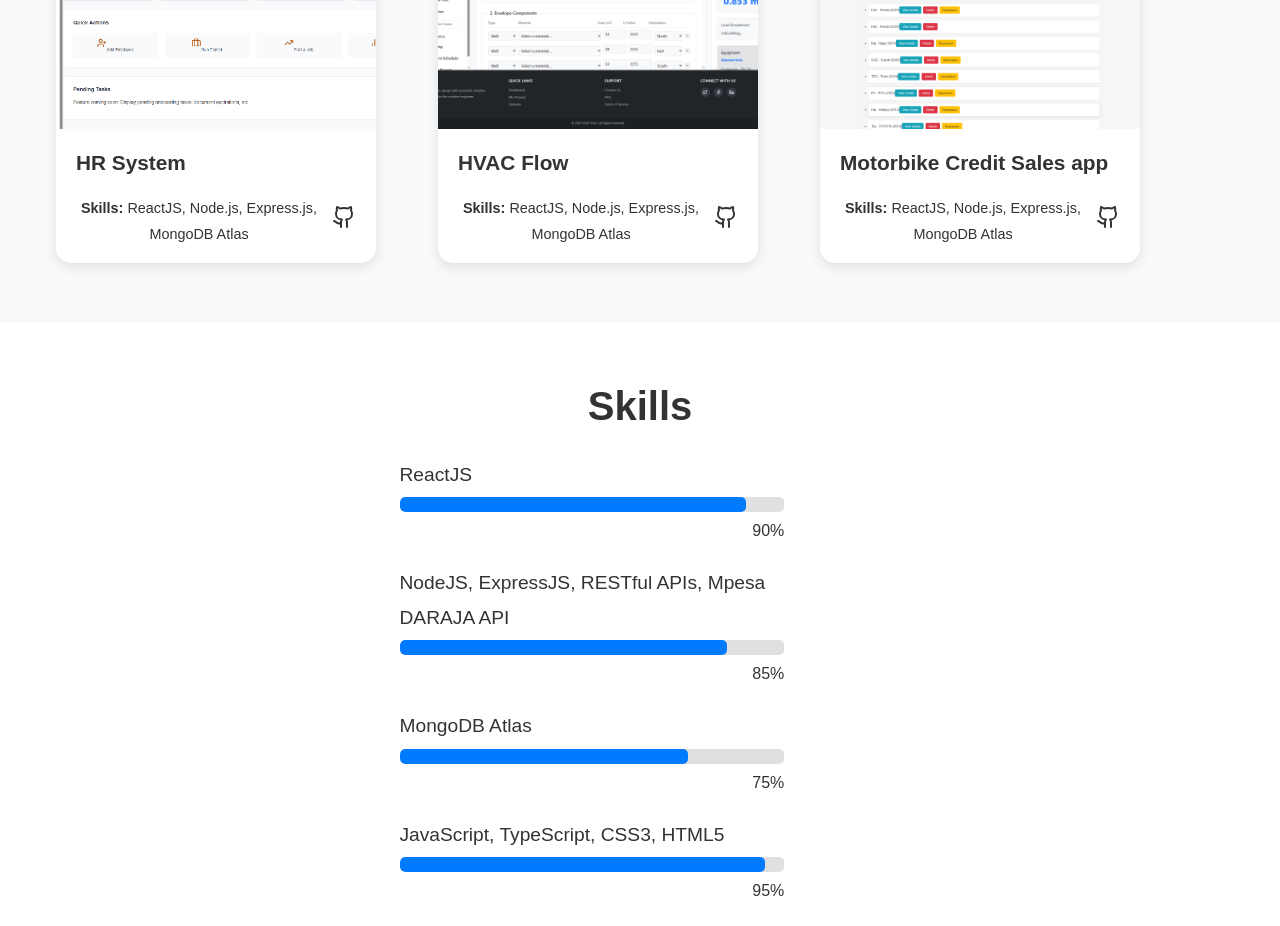
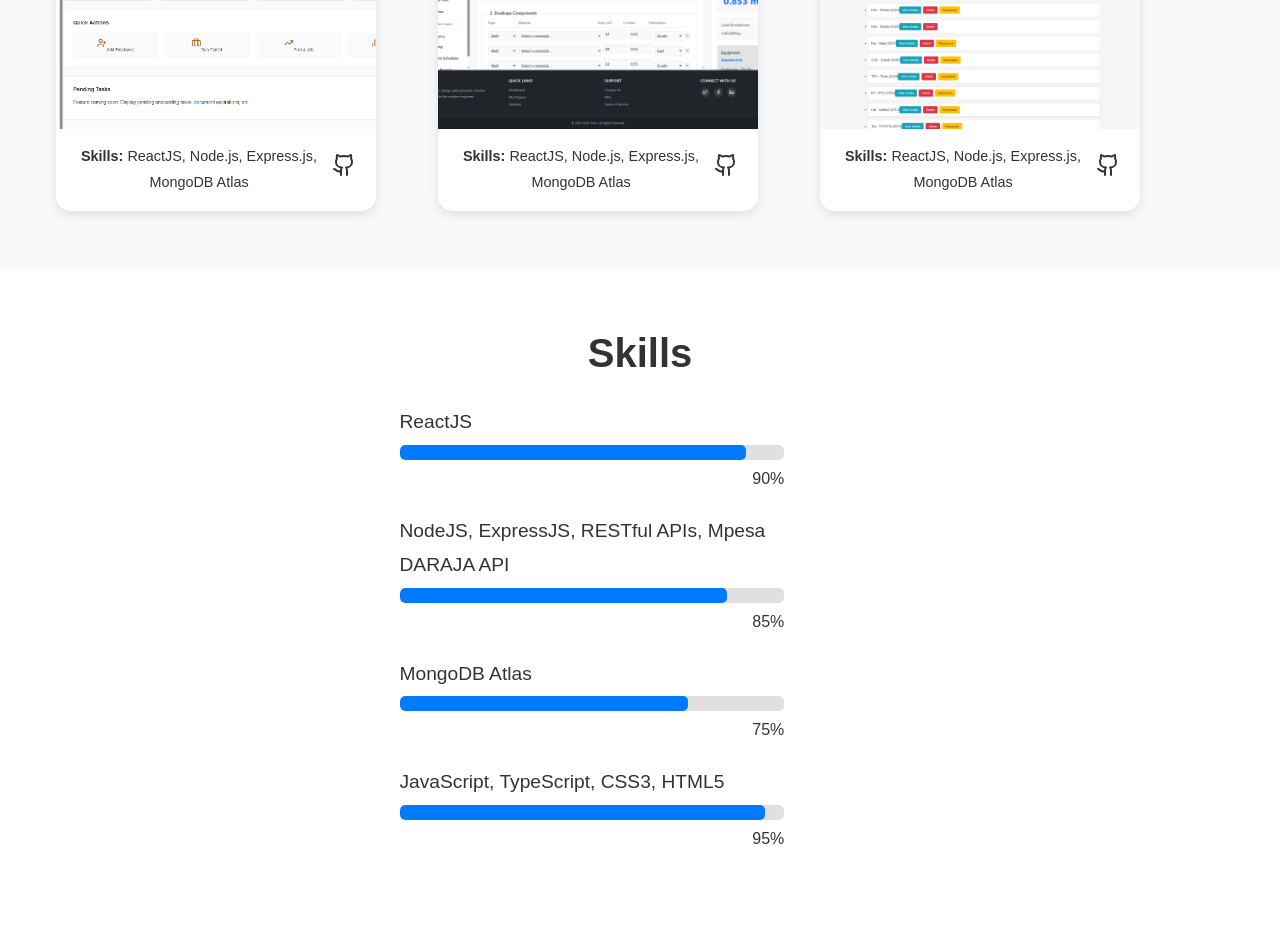
Before and after one commit to JKiboi/portfolio, a React (Create React App) app: page / in a window 1280 px wide. Shown: the part 1080-2006 px from the top of the page. Built offline with nearby package versions, Linux system fonts and the light colour scheme.

Commit message:
new commit

```diff
--- a/src/pages/ProjectItem.js
+++ b/src/pages/ProjectItem.js
@@ -9,6 +9,8 @@ const ProjectItem = ({ image, name, link, github, skills }) => {
         <div style={{ backgroundImage: `url(${image})` }} className="bgImage" />
         <div className="project-overlay">
           <div className="overlay-content">
+            {/* Title is now part of the hover effect for a cleaner look */}
+            <h1>{name}</h1>
             <p className="view-project-prompt">
               View Project <ArrowRight size={18} />
             </p>
@@ -16,9 +18,7 @@ const ProjectItem = ({ image, name, link, github, skills }) => {
         </div>
       </a>
 
-      {/* --- Content Area with Permanently Visible Title --- */}
-      <div className="project-content">
-        <h1>{name}</h1>
+      {/* Skills and GitHub link remain permanently visible */}
       <div className="project-info">
         <p>
           <b>Skills:</b> {skills}
@@ -34,7 +34,6 @@ const ProjectItem = ({ image, name, link, github, skills }) => {
         </a>
       </div>
     </div>
-    </div>
   );
 };
 
--- a/src/styles/Projects.css
+++ b/src/styles/Projects.css
@@ -99,7 +99,7 @@
   left: 0;
   width: 100%;
   height: 100%;
-  background: linear-gradient(to top, rgba(0, 0, 0, 0.7) 0%, rgba(0, 0, 0, 0) 80%);
+  background: linear-gradient(to top, rgba(0, 0, 0, 0.8) 0%, rgba(0, 0, 0, 0) 80%);
   opacity: 0;
   transition: opacity 0.4s ease;
   display: flex;
@@ -108,46 +108,53 @@
   box-sizing: border-box;
 }
 
+/* --- CORRECTED BEHAVIOR: Overlay ONLY appears on hover --- */
 .projectItem:hover .project-overlay {
   opacity: 1;
 }
 
+/* --- SLEEK ANIMATION STYLES --- */
+.overlay-content h1,
 .overlay-content .view-project-prompt {
   color: white;
   margin: 0;
+  transform: translateY(20px);
+  opacity: 0;
+  /* Define the transition for both properties */
+  transition: transform 0.4s ease, opacity 0.4s ease;
+}
+
+.overlay-content h1 {
+  font-size: 1.5rem;
+  font-weight: 600;
+  margin-bottom: 5px;
+}
+
+.overlay-content .view-project-prompt {
   font-size: 1.1rem;
   font-weight: 500;
   display: flex;
   align-items: center;
   gap: 5px;
-  transform: translateY(20px);
-  opacity: 0;
-  transition: transform 0.4s 0.1s ease, opacity 0.4s 0.1s ease;
 }
 
-.projectItem:hover .view-project-prompt {
+/* --- STAGGERED ANIMATION ON HOVER --- */
+.projectItem:hover .overlay-content h1 {
   opacity: 1;
   transform: translateY(0);
+  transition-delay: 0.1s; /* Title appears first */
 }
 
-/* --- NEW STYLES for permanently visible content --- */
-.project-content {
-  padding: 15px 20px;
-  display: flex;
-  flex-direction: column;
-  flex-grow: 1; /* Allows this section to grow and push info to the bottom */
+.projectItem:hover .overlay-content .view-project-prompt {
+  opacity: 1;
+  transform: translateY(0);
+  transition-delay: 0.2s; /* Prompt appears second */
 }
 
-.project-content h1 {
-  font-size: 1.3rem;
-  font-weight: 600;
-  color: var(--text-dark);
-  margin: 0 0 15px 0; /* Margin bottom to push skills down */
-  text-align: left;
-}
-
+/* --- Styles for bottom info section --- */
 .project-info {
-  margin-top: auto; /* Pushes this to the bottom of the .project-content container */
+  padding: 15px 20px;
+  margin-top: auto;
   display: flex;
   justify-content: space-between;
   align-items: center;
```
Lines whose indentation alone changed are shown as unchanged.
